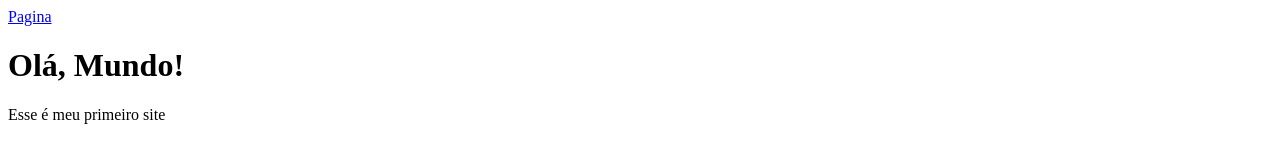
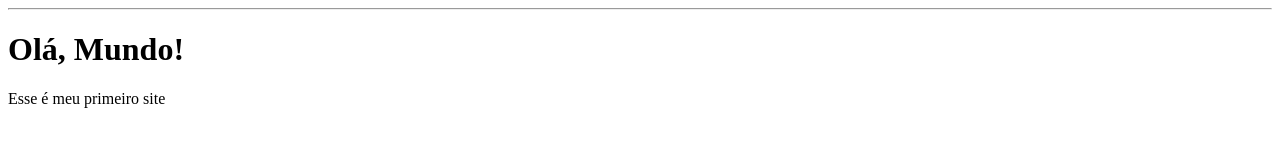
Before and after one commit to 13junio/Aprendendo, a plain HTML site: page exercicios 01/index.html in a window 1280 px wide. Drawn offline with Linux system fonts and the light colour scheme.

Commit message:
Alteração no código

```diff
--- a/exercicios 01/index.html
+++ b/exercicios 01/index.html
@@ -6,9 +6,8 @@
     <meta http-equiv="X-UA-Compatible" content="IE=edge">
     <meta name="viewport" content="width=device-width, initial-scale=1.0">
     <title>Meu primeiro exercício</title>
+    <hr>
 </head>
-<a href="style.css">Pagina</a>
-
 
 <body>
     <h1>Olá, Mundo!</h1>
```
